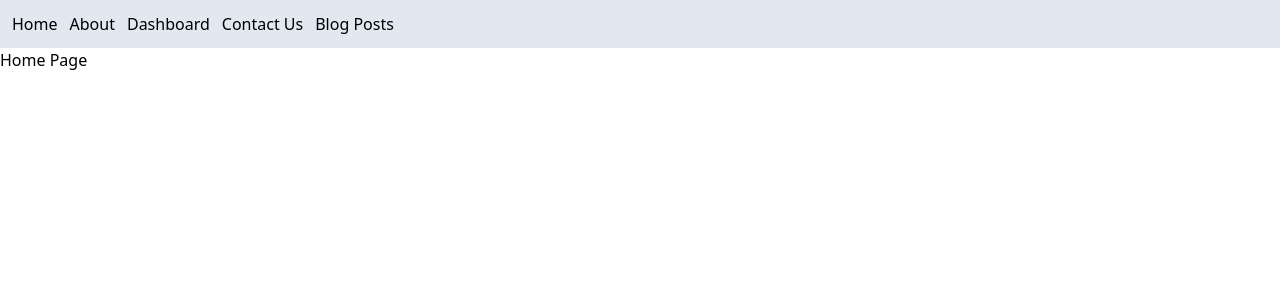
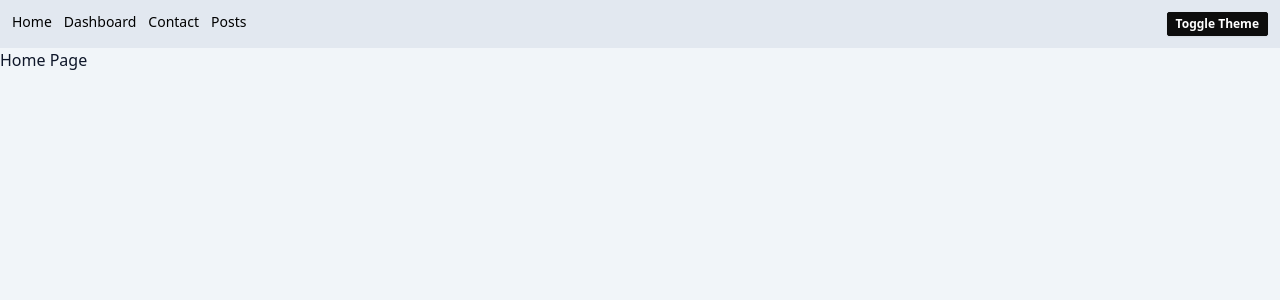
Before and after one commit to Chandu-Sasidharan/react-notes, a React (Vite) app: page / in a window 1280 px wide. Shown: the top 300 px of the page. Built offline with nearby package versions, Linux system fonts and the light colour scheme.

Commit message:
create theme context

```diff
--- a/src/App.jsx
+++ b/src/App.jsx
@@ -1,3 +1,4 @@
+import { createContext, useState } from "react";
 import { Routes, Route } from "react-router-dom";
 import Header from "./header";
 import AboutUs from "./about-us";
@@ -13,9 +14,17 @@ import Login from "./login";
 import Posts from "./posts";
 import PostDetails from "./posts/post-details";
 
+// create a theme context
+export const ThemeContext = createContext(false);
+
 export default function App() {
+    const [isDarkMode, setIsDarkMode] = useState(false);
+
     return (
-        <>
+        <ThemeContext.Provider value={{
+            isDarkMode,
+            setIsDarkMode
+        }}>
             <Header />
 
             <Routes>
@@ -36,6 +45,6 @@ export default function App() {
 
                 <Route path="*" element={<NotFound />} />
             </Routes>
-        </>
+        </ThemeContext.Provider>
     )
 }
--- a/src/header/index.jsx
+++ b/src/header/index.jsx
@@ -1,15 +1,28 @@
+import { useContext } from "react"
 import { Link } from "react-router-dom"
+import { ThemeContext } from "../App"
 
 export default function Header() {
+    const { isDarkMode, setIsDarkMode } = useContext(ThemeContext);
+
+    const toggleDarkMode = () => setIsDarkMode(!isDarkMode);
+
     return (
-        <nav className="navabar bg-slate-200 p-3">
-            <ul className="flex gap-3">
-                <li><Link to="/">Home</Link></li>
-                <li><Link to="/about">About</Link></li>
-                <li><Link to="/dashboard">Dashboard</Link></li>
-                <li><Link to="/contact-us">Contact Us</Link></li>
-                <li><Link to="/posts">Blog Posts</Link></li>
-            </ul>
-        </nav>
+        <div className="bg-slate-200 p-3 text-sm flex justify-between">
+            <nav>
+                <ul className="flex gap-3">
+                    <li><Link to="/">Home</Link></li>
+                    <li><Link to="/dashboard">Dashboard</Link></li>
+                    <li><Link to="/contact-us">Contact</Link></li>
+                    <li><Link to="/posts">Posts</Link></li>
+                </ul>
+            </nav>
+            <button
+                className="btn btn-primary btn-xs"
+                onClick={toggleDarkMode}
+            >
+                Toggle Theme
+            </button>
+        </div>
     )
 }
--- a/src/home/index.jsx
+++ b/src/home/index.jsx
@@ -1,3 +1,13 @@
+import { useContext } from "react";
+import { ThemeContext } from "../App";
+
 export default function Home() {
-    return <h1>Home Page</h1>
+    const { isDarkMode } = useContext(ThemeContext);
+
+
+    return (
+        <div className={`h-screen ${ isDarkMode ? "bg-slate-900 text-slate-100" : "bg-slate-100 text-slate-900"}`}>
+            <h1>Home Page</h1>
+        </div>
+    )
 }
```
Also changed, not shown: 1 other file (tests, documents, lock files or other folders).
